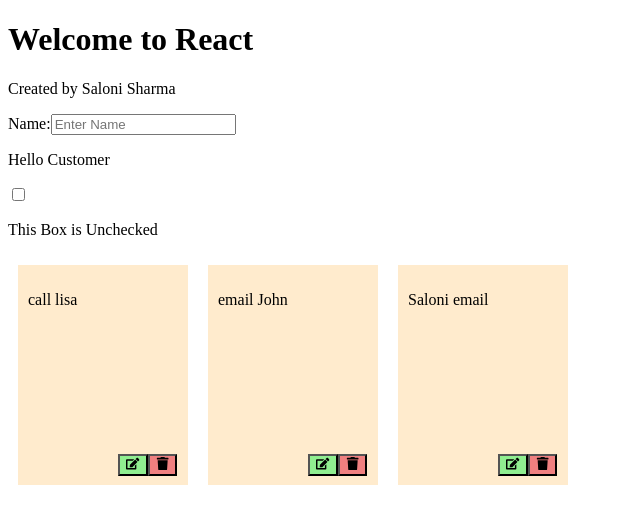
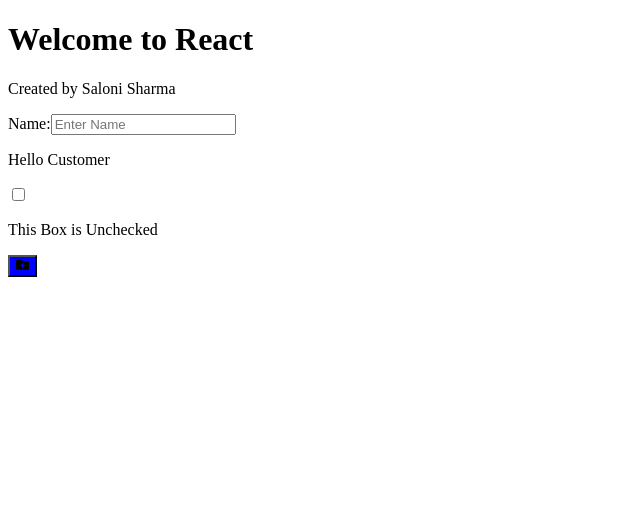
Before and after one commit to IamSaloni/recipes-in-react, a React app: page / in a window 1280 px wide. Shown: the top 524 px of the page, without its empty margins (0-640 px from the left). Built offline with nearby package versions, Linux system fonts and the light colour scheme.

Commit message:
added notes method

```diff
--- a/src/components/Board.js
+++ b/src/components/Board.js
@@ -1,29 +1,35 @@
 import React from 'react'
 
 import Note from './Note'
+import {FaFolderPlus} from 'react-icons/fa'
 
 class Board extends React.Component {
     constructor(props){
         super(props);
         this.state= {
-            Notes : [
-                {
-                    id:0,
-                    note:"call lisa"
-                },
-                {
-                    id:1,
-                    note:"email John"
-                },
-                {
-                    id:2,
-                    note:"Saloni email"
-                }
-            ]
+            Notes : []
         }
         this.eachNote=this.eachNote.bind(this)
         this.update=this.update.bind(this)
         this.remove=this.remove.bind(this)
+        this.add=this.add.bind(this)
+        this.nextId=this.nextId.bind(this)
+    }
+
+    add(text) {
+        this.setState(prevState => ({
+            Notes: [
+                ...prevState.Notes,
+                {
+                    id:this.nextId(),
+                    note:text
+                }
+            ]
+        }))
+    }
+    nextId() {
+        this.uniqueId = this.uniqueId || 0
+        return this.uniqueId++
     }
     update(newText,i) {
         console.log('update item at index', i, newText)
@@ -41,6 +47,7 @@ class Board extends React.Component {
             }))
         }
 
+
         eachNote(note, i){
             return (
                 <Note key={i}
@@ -53,6 +60,7 @@ class Board extends React.Component {
         return (
             <div className="board">
                 {this.state.Notes.map(this.eachNote)}
+                <button onClick={this.add.bind(null,"New Note")} id="add"><FaFolderPlus /></button>
             </div>
         )
     }
--- a/src/index.html
+++ b/src/index.html
@@ -32,7 +32,9 @@
         /* .board {
             background-color: bisque;
         } */
-
+        #add{
+            background-color: blue;
+        }
         </style>
 
     </head>
```
